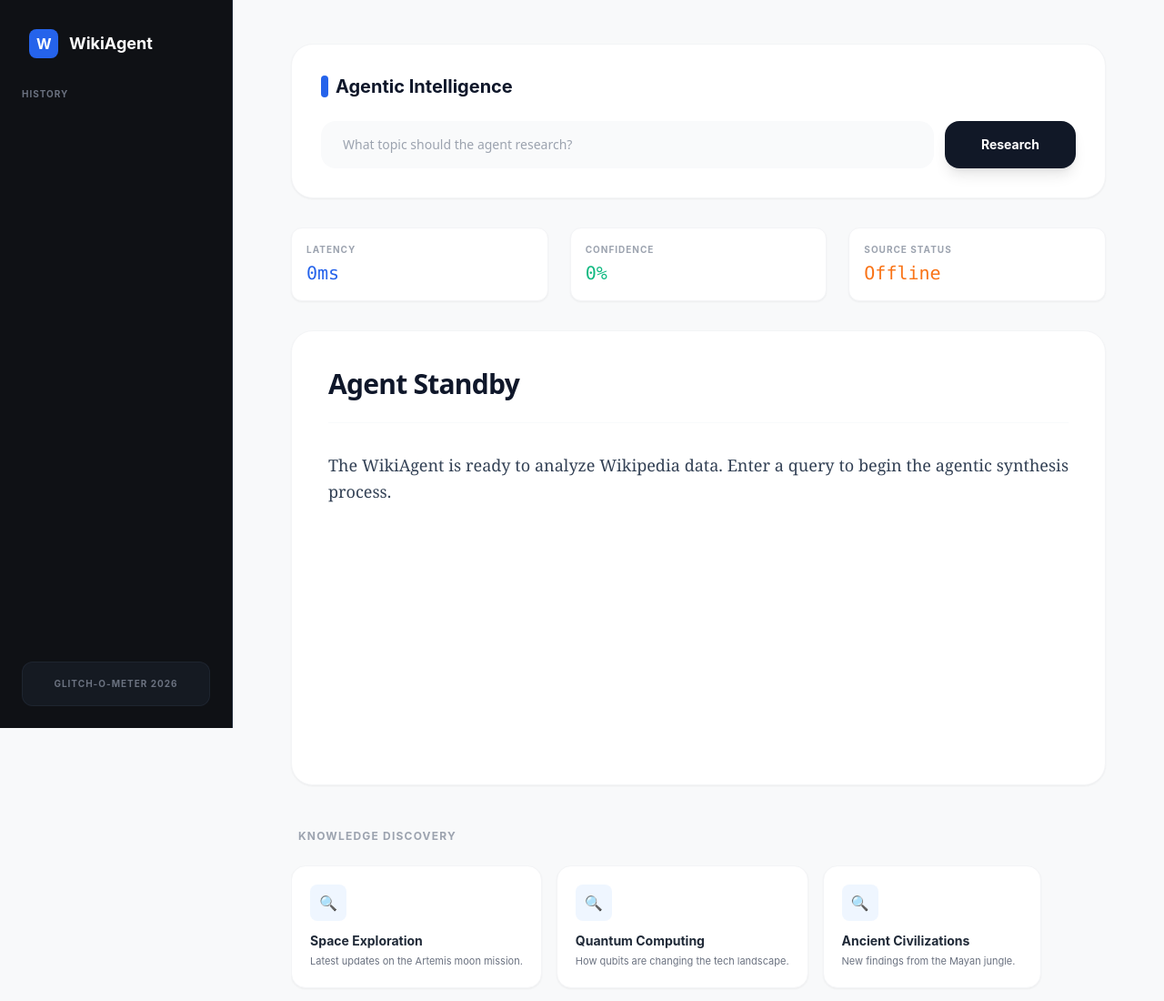
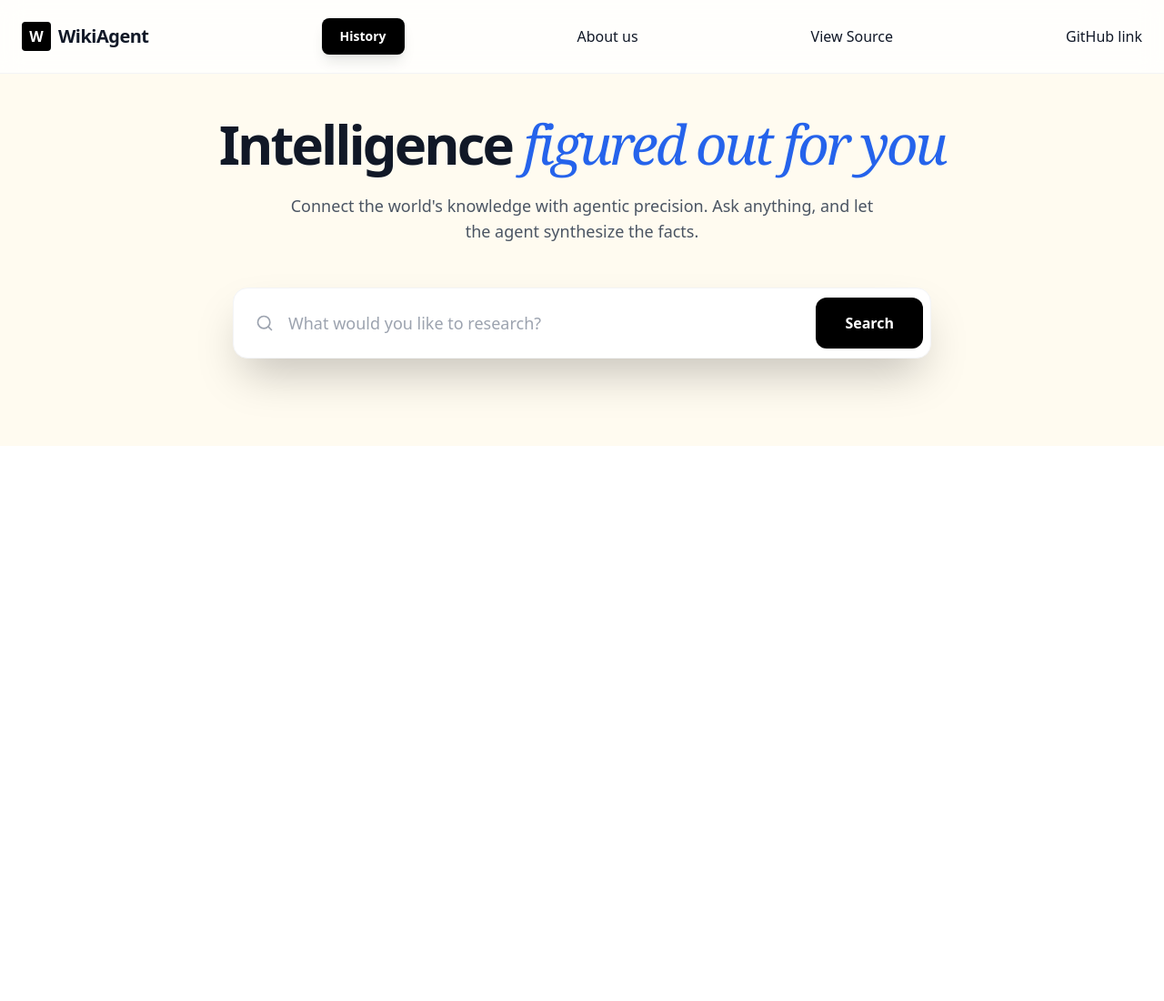
Before and after one commit to Talhasiddiqui147/glitch-fix-2026, a Next.js app: page / in a window 1280 px wide. Shown: the top 1100 px of the page at 91% size. After the commit the page ends 890 px from the top, so only its background shows below. Built offline with nearby package versions, Linux system fonts and the light colour scheme.

Commit message:
Updated homepage UI

```diff
--- a/src/app/page.tsx
+++ b/src/app/page.tsx
@@ -1,196 +1,157 @@
-'use client';
+"use client";
 
-import { useState, KeyboardEvent, useEffect } from 'react';
+import React, { useState, KeyboardEvent } from 'react';
+import { Search, Brain, BookOpen, Layers, Zap, ArrowRight, User, Globe, Loader2 } from 'lucide-react';
+import Link from 'next/link';
+import { useRouter } from 'next/navigation';
 
-// --- SUB-COMPONENTS ---
-const MetricCard = ({ label, value, color }: { label: string, value: string, color: string }) => (
-  <div className="bg-white p-4 rounded-xl border border-gray-100 shadow-sm hover:shadow-md transition-shadow">
-    <p className="text-[10px] uppercase font-bold text-gray-400 mb-1 tracking-widest">{label}</p>
-    <p className={`text-xl font-mono ${color}`}>{value}</p>
-  </div>
-);
-
-const DiscoveryCard = ({ title, desc, onSelect }: { title: string, desc: string, onSelect: (t: string) => void }) => (
-  <div
-    onClick={() => onSelect(title)}
-    className="min-w-[240px] bg-white p-5 rounded-2xl border border-gray-100 shadow-sm hover:border-blue-300 cursor-pointer transition-all group"
-  >
-    <div className="w-10 h-10 bg-blue-50 text-blue-600 rounded-lg flex items-center justify-center mb-3 group-hover:bg-blue-600 group-hover:text-white transition-colors">
-      🔍
-    </div>
-    <h4 className="font-bold text-gray-800 text-sm">{title}</h4>
-    <p className="text-[11px] text-gray-500 mt-1">{desc}</p>
-  </div>
-);
-
-export default function Home() {
+const WikiAgentLanding = () => {
+  // 1. State Management
   const [question, setQuestion] = useState('');
   const [answer, setAnswer] = useState('');
   const [sources, setSources] = useState<string[]>([]);
   const [image, setImage] = useState<string | null>(null);
   const [loading, setLoading] = useState(false);
-  const [history, setHistory] = useState<string[]>([]);
-  const [metrics, setMetrics] = useState({ latency: '0ms', confidence: '0%', status: 'Offline' });
+  const [activeFeature, setActiveFeature] = useState(1);
   const [steps, setSteps] = useState<string[]>([]);
 
-  const askQuestion = async (queryOverride?: string) => {
-    const activeQuery = queryOverride || question;
-    if (!activeQuery.trim()) return;
+  // 2. Search Logic
+  const askQuestion = async (override?: string) => {
+    const query = (override || question).trim();
+    if (!query) return;
 
     setLoading(true);
     setAnswer('');
-    setSources([]);
-    setImage(null);
-    setSteps([
-      "🔍 Analyzing search intent...",
-      "🌐 Connecting to MediaWiki API...",
-      "🤖 Synthesizing agentic summary..."
-    ]);
+    setSteps(["🔍 Analyzing intent...", "🌐 Fetching Wiki Data...", "🤖 Synthesizing..."]);
 
     try {
-      const startTime = performance.now();
       const res = await fetch('/api/ask', {
         method: 'POST',
         headers: { 'Content-Type': 'application/json' },
-        body: JSON.stringify({ question: activeQuery.trim() }),
+        body: JSON.stringify({ question: query }),
       });
+      const data = await res.json();
 
-      const data = await res.json();
-      const endTime = performance.now();
-
-      setAnswer(data.answer || "No data found.");
+      setAnswer(data.answer);
       setSources(data.sources || []);
       setImage(data.image || null);
-
-      // Update Metrics
-      setMetrics({
-        latency: `${Math.round(endTime - startTime)}ms`,
-        confidence: `${Math.floor(Math.random() * (99 - 92) + 92)}%`,
-        status: 'Verified'
-      });
-
-      if (data.answer && !history.includes(activeQuery)) {
-        setHistory(prev => [activeQuery, ...prev].slice(0, 8));
-      }
     } catch (err) {
-      console.error("Agent Error:", err);
+      console.error("Search failed:", err);
     } finally {
       setLoading(false);
     }
   };
 
+  const handleKeyDown = (e: KeyboardEvent<HTMLInputElement>) => {
+    if (e.key === 'Enter') askQuestion();
+  };
+
   return (
-    <div className="flex min-h-screen bg-[#f8f9fa] text-slate-900">
+    <div className="min-h-screen bg-[#F9FAFB] text-[#111827] font-sans selection:bg-blue-100">
+      {/* Navbar */}
+      <nav className="fixed w-full z-50 bg-white/80 backdrop-blur-md border-b border-gray-100">
+        <div className="max-w-7xl mx-auto px-6 h-20 flex items-center justify-between">
+          <div className="flex items-center gap-2">
+            <div className="w-8 h-8 bg-black rounded flex items-center justify-center text-white font-bold">W</div>
+            <span className="font-bold text-xl tracking-tight">WikiAgent</span>
+          </div>
+          <button
+  onClick={() => router.push('/history')}
+  className="text-sm font-semibold bg-black text-white px-5 py-2.5 rounded-lg hover:bg-gray-800 transition shadow-lg"
+>
+  History
+</button>
+          <Link href="/about">
+  <button className="...">About us</button>
+</Link>
 
-      {/* --- SIDEBAR --- */}
-      <aside className="w-64 bg-[#0f1115] hidden lg:flex flex-col h-screen sticky top-0 border-r border-gray-800">
-        <div className="p-8">
-          <div className="flex items-center gap-3">
-            <div className="w-8 h-8 bg-blue-600 rounded-lg flex items-center justify-center text-white font-bold tracking-tighter">W</div>
-            <h1 className="text-white font-bold text-lg">WikiAgent</h1>
-          </div>
-        </div>
-        <nav className="flex-1 px-4 space-y-8">
-          <div>
-            <p className="text-[10px] text-gray-500 uppercase font-bold mb-4 ml-2 tracking-widest">History</p>
-            <div className="space-y-1">
-              {history.map((term, i) => (
-                <button key={i} onClick={() => {setQuestion(term); askQuestion(term);}} className="w-full text-left px-4 py-2 text-xs text-gray-400 hover:bg-gray-800 hover:text-blue-400 rounded-lg transition-all truncate">
-                  # {term}
-                </button>
-              ))}
-            </div>
+<Link href="/source">
+  <button className="...">View Source</button>
+</Link>
+
+<Link href="https://github.com/yourrepo" target="_blank">
+  <button className="...">GitHub link</button>
+</Link>
+
         </div>
       </nav>
-        <div className="p-6 mt-auto">
-          <div className="bg-gray-800/40 rounded-xl p-4 border border-gray-700/30 text-[10px] text-gray-500 uppercase font-bold text-center tracking-widest">
-            Glitch-O-Meter 2026
+
+      {/* Hero & Search Section */}
+      <section className="relative pt-32 pb-24 overflow-hidden bg-[#FFFBF0]">
+        <div className="max-w-7xl mx-auto px-6">
+          <div className="text-center mb-12">
+            <h1 className="text-5xl md:text-6xl font-bold tracking-tighter leading-tight mb-6">
+              Intelligence <span className="text-blue-600 italic font-serif font-normal">figured out for you</span>
+            </h1>
+            <p className="text-lg text-gray-600 max-w-2xl mx-auto">
+              Connect the world's knowledge with agentic precision. Ask anything, and let the agent synthesize the facts.
+            </p>
           </div>
-        </div>
-      </aside>
 
-      {/* --- MAIN CONTENT --- */}
-      <main className="flex-1 p-6 lg:p-12 overflow-y-auto">
-        <div className="max-w-4xl mx-auto">
-
-          {/* Search Card */}
-          <div className="bg-white rounded-3xl shadow-sm border border-gray-100 p-8 mb-8">
-            <h2 className="text-xl font-bold mb-6 flex items-center gap-2">
-              <span className="w-2 h-6 bg-blue-600 rounded-full" /> Agentic Intelligence
-            </h2>
-            <div className="flex gap-3">
+          {/* THE SEARCH BOX (THE CORE FIX) */}
+          <div className="max-w-3xl mx-auto bg-white p-2 rounded-2xl shadow-2xl border border-gray-100 flex items-center gap-2 group focus-within:ring-4 focus-within:ring-blue-500/10 transition-all">
+            <Search className="ml-4 text-gray-400" size={20} />
             <input
               type="text"
-                placeholder="What topic should the agent research?"
-                className="flex-1 bg-gray-50 border-none rounded-2xl px-6 py-4 focus:ring-2 focus:ring-blue-500 outline-none font-sans text-sm"
+              placeholder="What would you like to research?"
+              className="flex-1 px-2 py-4 outline-none text-lg font-medium"
               value={question}
               onChange={(e) => setQuestion(e.target.value)}
-                onKeyDown={(e) => e.key === 'Enter' && askQuestion()}
+              onKeyDown={handleKeyDown}
             />
             <button
               onClick={() => askQuestion()}
-                className="bg-gray-900 hover:bg-black text-white px-10 py-4 rounded-2xl font-bold transition-all shadow-lg active:scale-95 text-sm"
+              disabled={loading}
+              className="bg-black text-white px-8 py-4 rounded-xl font-bold hover:bg-gray-800 transition flex items-center gap-2 disabled:bg-gray-400"
             >
-                {loading ? '...' : 'Research'}
+              {loading ? <Loader2 className="animate-spin" size={20} /> : "Search"}
             </button>
           </div>
         </div>
+      </section>
 
-          {/* Metrics Dashboard */}
-          <div className="grid grid-cols-1 md:grid-cols-3 gap-6 mb-8">
-            <MetricCard label="Latency" value={metrics.latency} color="text-blue-600" />
-            <MetricCard label="Confidence" value={metrics.confidence} color="text-emerald-500" />
-            <MetricCard label="Source Status" value={metrics.status} color="text-orange-500" />
-          </div>
-
-          {/* Results Card */}
-          <div className="bg-white rounded-3xl shadow-sm border border-gray-100 min-h-[500px] p-10 relative">
-            {loading ? (
-              <div className="space-y-6 pt-10">
-                <div className="space-y-3 bg-slate-50 p-6 rounded-2xl border border-slate-100">
-                  <p className="text-[10px] font-bold text-blue-500 uppercase tracking-widest mb-4">Execution Trace</p>
+      {/* Results Display */}
+      <section className="py-12 bg-white min-h-[400px]">
+        <div className="max-w-5xl mx-auto px-6">
+          {loading && (
+            <div className="space-y-4 animate-in fade-in">
+              <div className="bg-blue-50 p-6 rounded-2xl border border-blue-100">
+                <p className="text-[10px] font-bold text-blue-600 uppercase tracking-widest mb-4">Agent Execution Trace</p>
                 {steps.map((step, i) => (
-                    <div key={i} className="flex items-center gap-3 text-xs text-slate-500 animate-pulse">
-                      <div className="w-1.5 h-1.5 bg-blue-400 rounded-full" /> {step}
+                  <div key={i} className="flex items-center gap-3 text-sm text-blue-500/70 mb-2">
+                    <div className="w-1.5 h-1.5 bg-blue-400 rounded-full animate-pulse" /> {step}
                   </div>
                 ))}
               </div>
             </div>
-            ) : (
-              <div className="animate-in fade-in duration-700">
-                {image && (
-                  <div className="lg:float-right lg:ml-8 mb-6 max-w-[320px] rounded-2xl overflow-hidden shadow-2xl border-4 border-white rotate-1 hover:rotate-0 transition-all">
-                    <img src={image} alt="Research Visual" className="w-full h-auto" />
-                  </div>
           )}
-                <h3 className="text-3xl font-bold mb-8 text-slate-900 border-b pb-6 border-slate-50 font-sans tracking-tight">
-                  {question ? question : "Agent Standby"}
-                </h3>
-                <article className="text-lg leading-relaxed text-slate-700 text-justify font-serif selection:bg-blue-100">
-                  {answer ? answer : "The WikiAgent is ready to analyze Wikipedia data. Enter a query to begin the agentic synthesis process."}
-                </article>
+
+          {answer && !loading && (
+            <div className="grid md:grid-cols-3 gap-10 animate-in slide-in-from-bottom-4 duration-700">
+              <div className="md:col-span-2">
+                <h3 className="text-3xl font-bold mb-6 border-b pb-4">{question}</h3>
+                <p className="text-lg leading-relaxed text-gray-700 font-serif text-justify whitespace-pre-wrap">
+                  {answer}
+                </p>
                 {sources.length > 0 && (
-                  <div className="mt-12 pt-6 border-t border-slate-50 flex items-center gap-3">
-                    <span className="text-xs font-bold text-slate-400 uppercase tracking-widest">Resource:</span>
-                    <a href={sources[0]} target="_blank" className="text-sm text-blue-600 font-semibold hover:underline">View Source Archive</a>
+                  <div className="mt-8">
+                    <a href={sources[0]} target="_blank" className="text-blue-600 font-bold hover:underline flex items-center gap-2 bg-blue-50 w-fit px-4 py-2 rounded-lg">
+                      Source Reference <ArrowRight size={16} />
+                    </a>
                   </div>
                 )}
               </div>
+              <div className="relative">
+                {image && (
+                  <img src={image} alt="Research" className="w-full h-auto rounded-3xl shadow-2xl border-4 border-white rotate-1" />
                 )}
               </div>
-
-          {/* Discovery Slider */}
-          <section className="mt-12 pb-20">
-            <h3 className="text-xs font-bold text-gray-400 uppercase tracking-widest mb-6 px-2">Knowledge Discovery</h3>
-            <div className="flex gap-4 overflow-x-auto no-scrollbar pb-4">
-              <DiscoveryCard title="Space Exploration" desc="Latest updates on the Artemis moon mission." onSelect={(t) => {setQuestion(t); askQuestion(t);}} />
-              <DiscoveryCard title="Quantum Computing" desc="How qubits are changing the tech landscape." onSelect={(t) => {setQuestion(t); askQuestion(t);}} />
-              <DiscoveryCard title="Ancient Civilizations" desc="New findings from the Mayan jungle." onSelect={(t) => {setQuestion(t); askQuestion(t);}} />
+            </div>
+          )}
         </div>
       </section>
-
-        </div>
-      </main>
     </div>
   );
-}
+};
+
+export default WikiAgentLanding;
```
Lines whose indentation alone changed are shown as unchanged.
